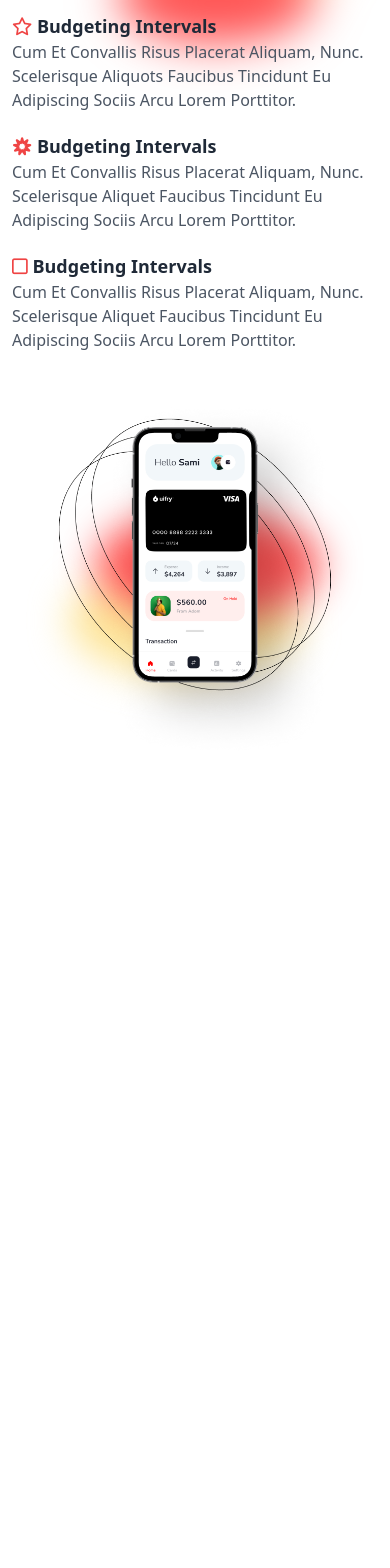
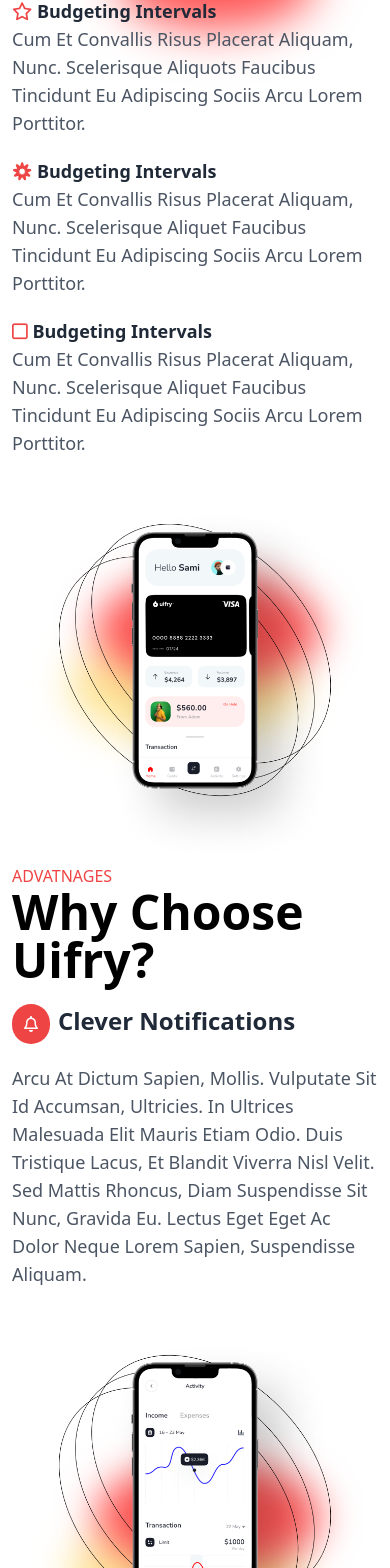
Before and after one commit to muhammadranju/app-landing-page, a React (Vite) app: page / in a window 390 px wide. Shown: the part 1389-2957 px from the top of the page. Before the commit the page ends 2153 px from the top, so only its background shows below. Built offline with nearby package versions, Linux system fonts and the light colour scheme.

Commit message:
feat: added ChooseUifry section with mobile device

```diff
--- a/src/App.jsx
+++ b/src/App.jsx
@@ -1,3 +1,4 @@
+import ChooseUifry from "./components/ChooseUifry";
 import Header from "./components/Header";
 import Hero from "./components/Hero";
 import UifryPremium from "./components/UifryPremium";
@@ -8,6 +9,7 @@
       <Header />
       <Hero />
       <UifryPremium />
+      <ChooseUifry />
     </div>
   );
 }
--- /dev/null
+++ b/src/components/ChooseUifry.jsx
@@ -0,0 +1,40 @@
+function ChooseUifry() {
+  return (
+    <section className="container mx-auto flex flex-col lg:flex-row justify-center items-center lg:-mt-64 px-3 lg:px-0">
+      <div className="flex-1">
+        <span className="uppercase font-medium text-red-500">advatnages</span>
+        <h1 className="text-5xl mb-5 relative z-20 font-bold dark:text-white text-black">
+          why choose Uifry?
+        </h1>
+        <div>
+          <i className="fa-regular fa-bell bg-red-500 p-3 rounded-full text-white"></i>
+          <span className="text-2xl font-semibold ml-2">
+            Clever notifications
+          </span>
+        </div>
+        <p className="text-lg font-medium dark:text-white text-gray-600 lg:w-4/5 mt-5">
+          Arcu at dictum sapien, mollis. Vulputate sit id accumsan, ultricies.
+          In ultrices malesuada elit mauris etiam odio. Duis tristique lacus, et
+          blandit viverra nisl velit. Sed mattis rhoncus, diam suspendisse sit
+          nunc, gravida eu. Lectus eget eget ac dolor neque lorem sapien,
+          suspendisse aliquam.
+        </p>
+      </div>
+
+      <div className="flex-1 relative lg:mt-0 mt-5">
+        <img
+          className="absolute z-10 lg:mt-52 mt-24"
+          src="../../images/Group-1000002356.svg"
+          alt=""
+        />
+        <img
+          className="relative z-20"
+          src="../../images/Group-35935.png"
+          alt=""
+        />
+      </div>
+    </section>
+  );
+}
+
+export default ChooseUifry;
--- a/src/components/Hero.jsx
+++ b/src/components/Hero.jsx
@@ -1,6 +1,5 @@
 function Hero() {
   return (
-    <>
     <section className="flex flex-col lg:flex-row container mx-auto px-3 lg:px-0">
       <div className="relative flex-1">
         <div className="lg:mt-32 mt-16">
@@ -21,8 +20,7 @@
               Get Started <i className="fa-solid fa-arrow-right-long "></i>
             </button>
             <button className="btn bg-transparent cursor-pointer border-slate-600 border-[1px] shadow-none lg:px-7 dark:text-white text-black ">
-                <i className="fa-regular fa-circle-play text-xl"></i> Watch
-                Video
+              <i className="fa-regular fa-circle-play text-xl"></i> Watch Video
             </button>
           </div>
         </div>
@@ -61,7 +59,6 @@
         </div>
       </div>
     </section>
-    </>
   );
 }
 
--- a/src/components/UifryPremium.jsx
+++ b/src/components/UifryPremium.jsx
@@ -1,10 +1,9 @@
 function UifryPremium() {
   return (
-    <>
-      <section className="container h-screen mx-auto lg:mt-72 mt-[350px] flex flex-col-reverse lg:flex-row items-center px-3 lg:px-0">
+    <section className="container h-screen mx-auto lg:mt-72 mt- mt-[450px] flex flex-col-reverse lg:flex-row items-center px-3 lg:px-0">
       <div className="flex-1 relative lg:mt-0 mt-5">
         <img
-            className="absolute z-10 mt-20"
+          className="absolute z-10 mt-10"
           src="../../images/Group-1000002356.svg"
           alt=""
         />
@@ -16,7 +15,7 @@
       </div>
 
       <div className="flex-1 z-20 ">
-          <span className="uppercase font-medium text-red-500 ">features</span>
+        <span className="uppercase font-medium text-red-500">features</span>
         <img
           className="absolute z-10 lg:-mt-3 -mt-24 ml-14 lg:ml-72  w-80 rotate-180 blur-lg	"
           src="../../images/Group-1000002356.svg"
@@ -28,16 +27,15 @@
         <div className="mt-5 text-lg mb-3 relative z-20">
           <i className="fa-regular fa-star text-red-500 "> </i>
           <span className="font-semibold"> budgeting intervals</span>
-            <p className="text-base font-medium dark:text-white text-gray-600 lg:w-4/5">
-              Cum et convallis risus placerat aliquam, nunc. Scelerisque
-              aliquots faucibus tincidunt eu adipiscing sociis arcu lorem
-              porttitor.
+          <p className="text-lgfont-medium dark:text-white text-gray-600 lg:w-4/5">
+            Cum et convallis risus placerat aliquam, nunc. Scelerisque aliquots
+            faucibus tincidunt eu adipiscing sociis arcu lorem porttitor.
           </p>
         </div>
         <div className="mt-5 text-lg mb-3 relative z-20">
           <i className="fa-solid fa-bahai  text-red-500 "></i>
           <span className="font-semibold"> budgeting intervals</span>
-            <p className="text-base font-medium dark:text-white text-gray-600 lg:w-4/5">
+          <p className="text-lg font-medium dark:text-white text-gray-600 lg:w-4/5">
             Cum et convallis risus placerat aliquam, nunc. Scelerisque aliquet
             faucibus tincidunt eu adipiscing sociis arcu lorem porttitor.
           </p>
@@ -45,14 +43,13 @@
         <div className="mt-5 text-lg relative z-20">
           <i className="fa-regular fa-square  text-red-500 "></i>
           <span className="font-semibold"> budgeting intervals</span>
-            <p className="text-base font-medium dark:text-white text-gray-600 lg:w-4/5">
+          <p className="text-lg font-medium dark:text-white text-gray-600 lg:w-4/5">
             Cum et convallis risus placerat aliquam, nunc. Scelerisque aliquet
             faucibus tincidunt eu adipiscing sociis arcu lorem porttitor.
           </p>
         </div>
       </div>
     </section>
-    </>
   );
 }
 
```
Also changed, not shown: src/components/Header.jsx (+2 -12 lines). Lines whose indentation alone changed are shown as unchanged.
